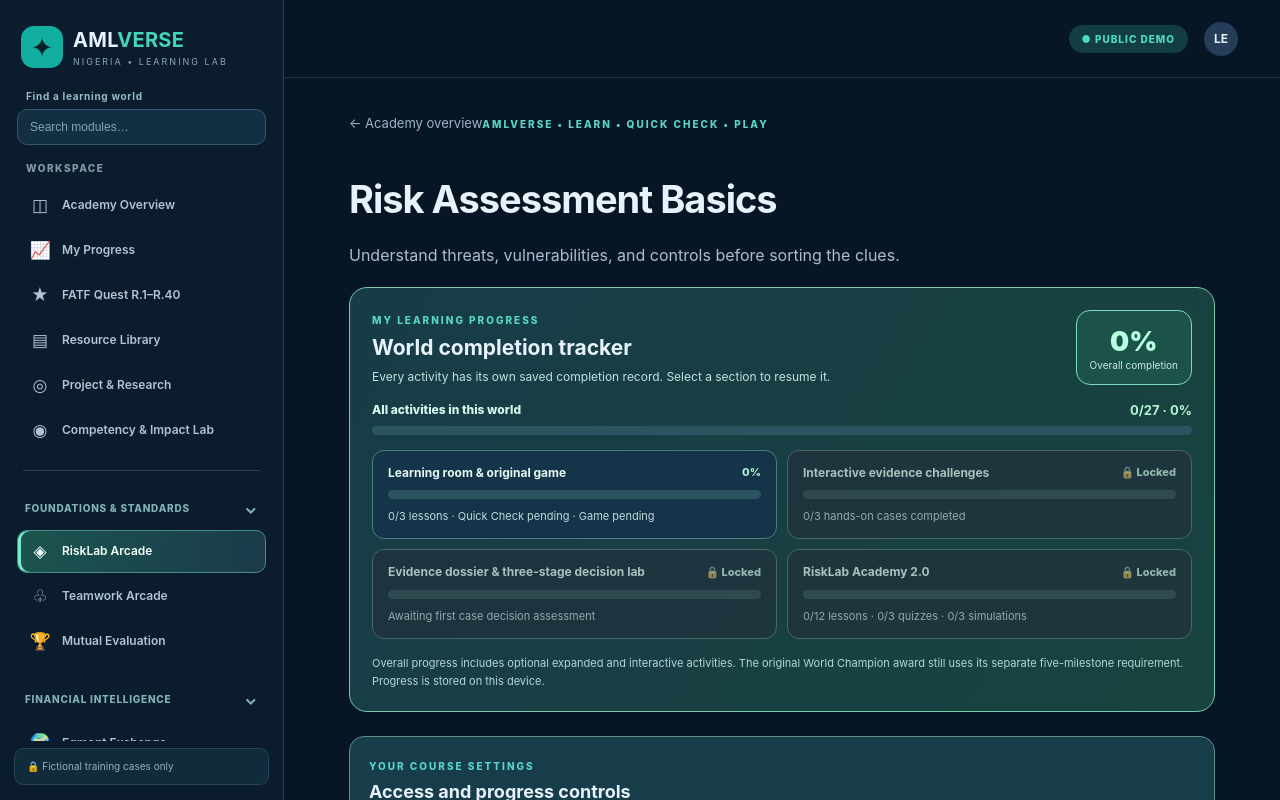
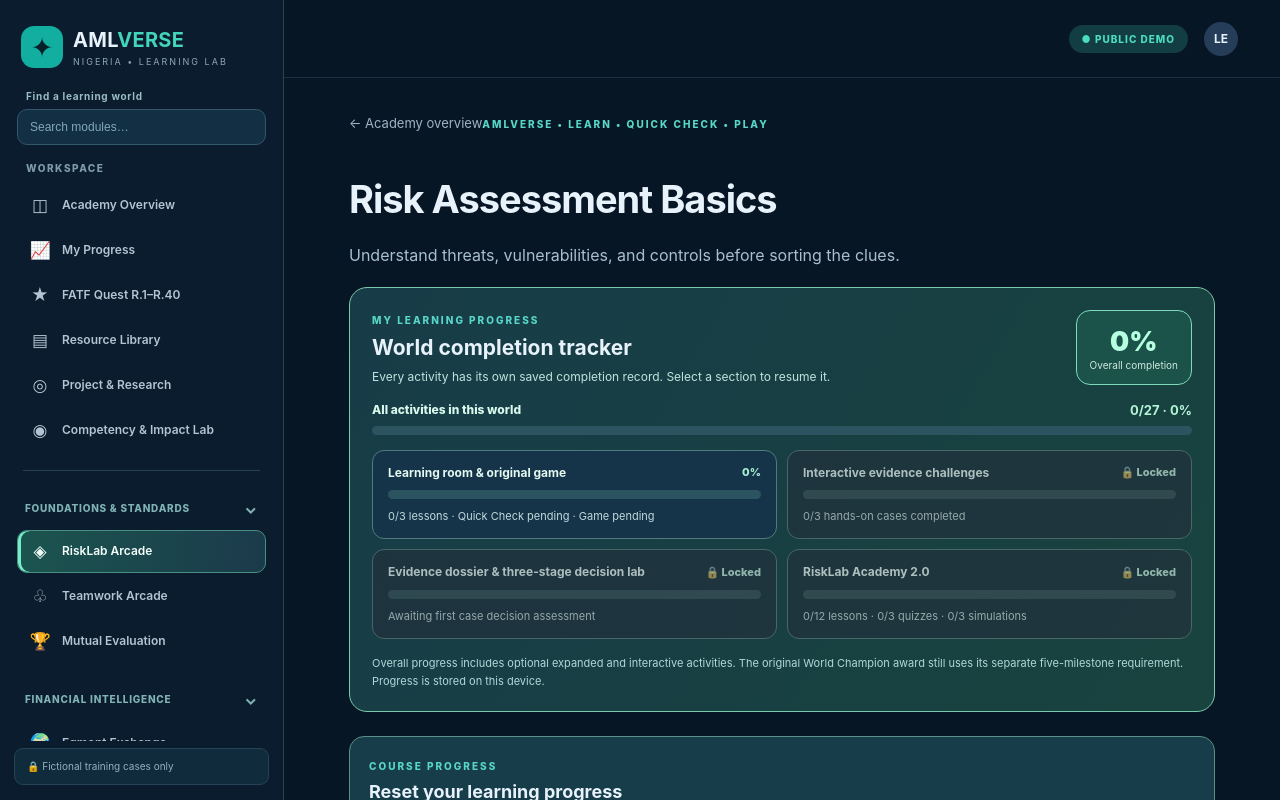
Before and after one commit to jctc-ng/amlverse-nigeria, a React (Vite) app: page / in a window 1280 px wide. Both pictures are taken after a click on the button "Start your learning journey →". Shown: the top 800 px of the page. Built offline with nearby package versions, Linux system fonts and the light colour scheme.

Commit message:
Enforce automatic sequential learning locks and remove manual bypass

```diff
--- a/src/CourseAccessControls.tsx
+++ b/src/CourseAccessControls.tsx
@@ -1,12 +1,10 @@
 import {useState} from 'react';
 import type {CourseKey} from './progress';
-import {allCoursesUnlocked,isCourseUnlocked,resetCourseProgress,setCourseUnlocked} from './LearningTownProgress';
+import {resetCourseProgress} from './LearningTownProgress';
 export default function CourseAccessControls({game,onChange}:{game:CourseKey;onChange:()=>void}){
  const [confirm,setConfirm]=useState(false);
  const [typed,setTyped]=useState('');
  const [resetting,setResetting]=useState(false);
- const global=allCoursesUnlocked(),opened=isCourseUnlocked(game);
- function toggle(){setCourseUnlocked(game,!opened);onChange()}
  function reset(){
   if(typed!=='RESET'||resetting)return;
   setResetting(true);
@@ -15,14 +13,10 @@ export default function CourseAccessControls({game,onChange}:{game:CourseKey;onC
   window.location.reload();
  }
  return <section className="towncontrols" aria-label="Course access and reset controls">
-  <div className="towncontrolstitle"><div><span className="eyebrow">YOUR COURSE SETTINGS</span><h2>Access and progress controls</h2><p>Guided mode unlocks activities as you complete them. Free exploration opens all activities without awarding their completion automatically.</p></div></div>
+  <div className="towncontrolstitle"><div><span className="eyebrow">COURSE PROGRESS</span><h2>Reset your learning progress</h2><p>Each activity unlocks automatically when you complete its prerequisite. Manual unlocking is disabled.</p></div></div>
   <div className="towncontrolsbuttons">
-   <button type="button" className="secondary" onClick={toggle} disabled={global}>
-    {opened?'🔒 Restore guided course locks':'🔓 Unlock this entire course'}
-   </button>
    <button type="button" className="townresetopen" onClick={()=>{setConfirm(x=>!x);setTyped('')}}>{confirm?'Cancel reset':'↻ Reset course progress'}</button>
   </div>
-  {global?<p className="towncontrolnote">All-world free exploration is enabled in Learning Town. Restore guided locks there to lock this course individually.</p>:opened?<p className="towncontrolnote" role="status">This course is unlocked for free exploration. Activity progress and achievements must still be earned.</p>:null}
   {confirm?<div className="townresetconfirm" role="group" aria-label="Confirm course progress reset"><h3>Reset this course?</h3>
     <p>This permanently clears only this learning world's saved lessons, checks, activity results, expanded-course progress, game best score and achievement gift on this device. Other worlds, FATF Quest and Capstone remain unchanged. This action cannot be undone.</p>
     <label htmlFor="town-reset-phrase">Type <strong>RESET</strong> to confirm</label>
```
